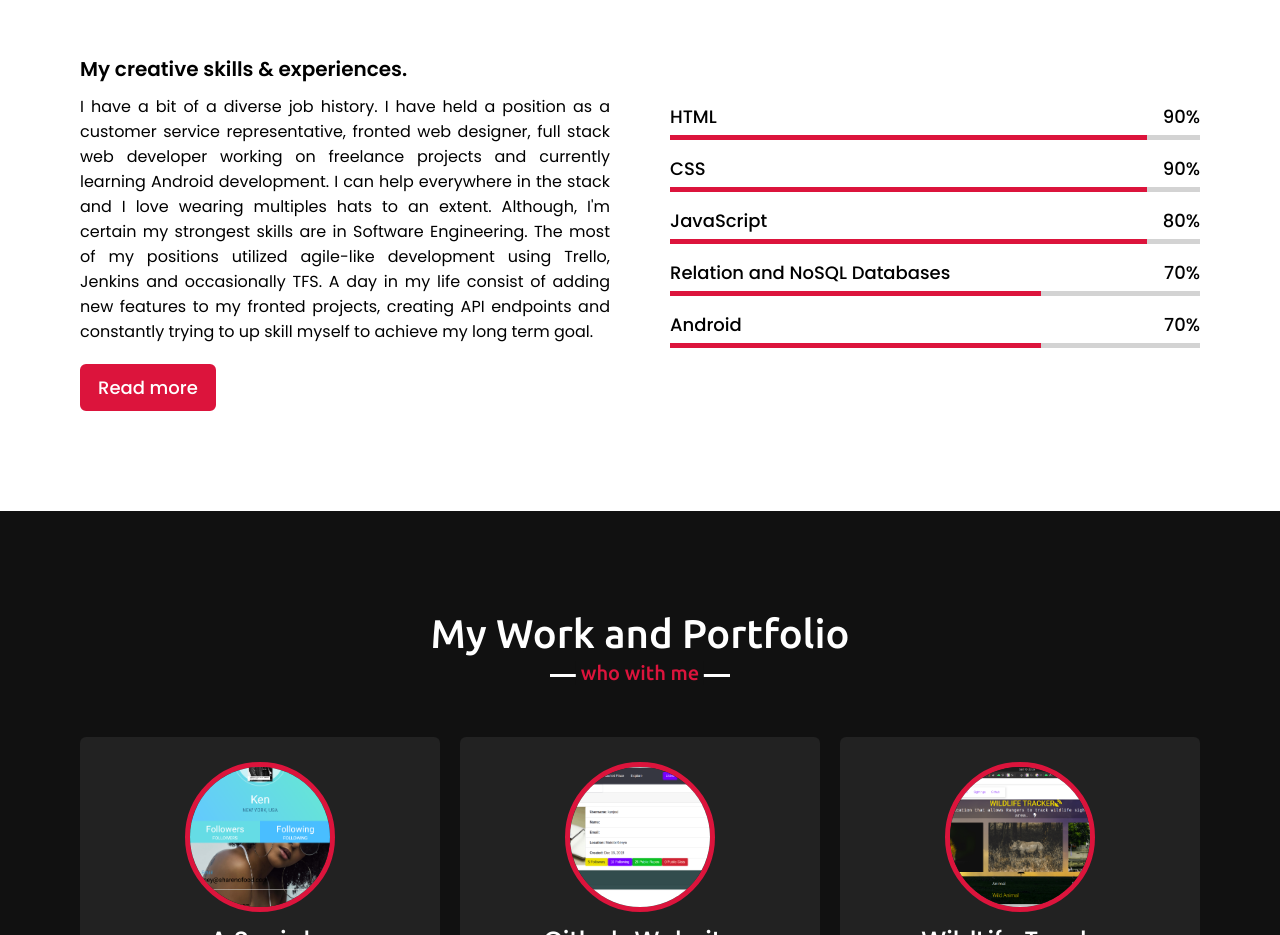
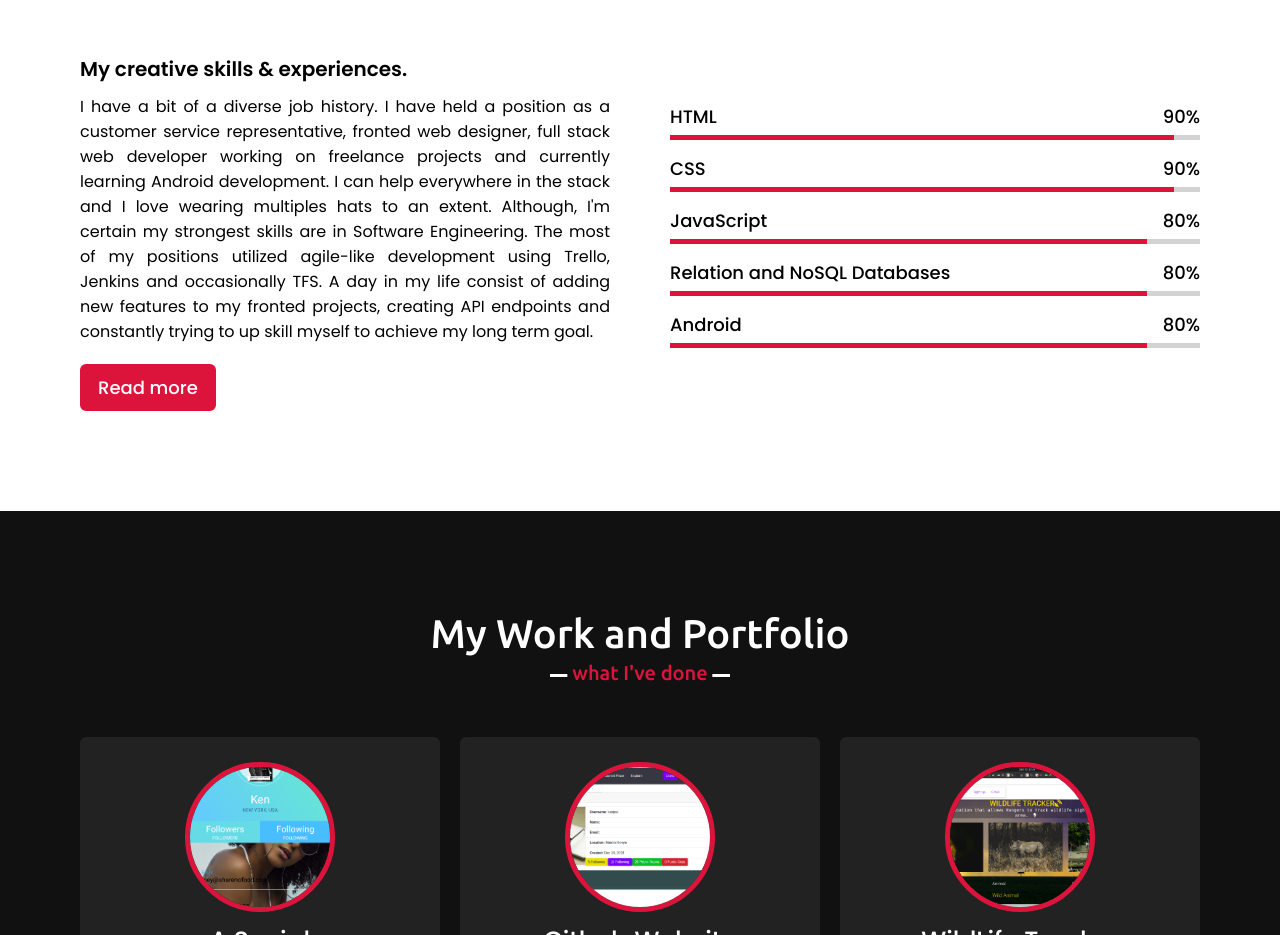
Before and after one commit to kenjoel/portfolio, a plain HTML site: page index.html in a window 1280 px wide. Shown: the part 2302-3237 px from the top of the page. Drawn offline with nearby package versions, Linux system fonts and the light colour scheme.

Commit message:
added portfolio

```diff
--- a/index.css
+++ b/index.css
@@ -360,24 +360,24 @@ section .title::after{
     background: crimson;
 }
 .skills-content .right .html::before{
-    width: 90%;
+    width: 95%;
 }
 .skills-content .right .css::before{
-    width: 90%;
+    width: 95%;
 }
 .skills-content .right .js::before{
     width: 90%;
 }
 .skills-content .right .php::before{
-    width: 70%;
+    width: 90%;
 }
 .skills-content .right .mysql::before{
-    width: 70%;
+    width: 90%;
 }
 
 /* teams section styling */
 .teams .title::after{
-    content: "who with me";
+    content: "what I've done";
 }
 .teams .carousel .card{
     background: #222;
--- a/index.html
+++ b/index.html
@@ -55,7 +55,7 @@
                 <div class="column right">
                     <div class="text">I'm Ken Joel Muigai a <span class="typing-2"></span></div>
                     <p>I am an Android and Web Developer, residing in Nairobi, Kenya. I enjoy learning new things and implementing them on the exciting projects I'm working on. When not immersed in code and some chillhop music, you'll find me reading books, watching a wild documentary or jogging. Want to work together? I'd love to hear from you.</p>
-                    <a href="./stock/Joel_Muigai_-_Software_Developer (1).pdf" download>Download CV</a>
+                    <a href="./stock/Joel_Muigai_-_Software_Developer (2).pdf" download>Download CV</a>
                 </div>
             </div>
         </div>
@@ -128,14 +128,14 @@
                     <div class="bars">
                         <div class="info">
                             <span>Relation and NoSQL Databases</span>
-                            <span>70%</span>
+                            <span>80%</span>
                         </div>
                         <div class="line php"></div>
                     </div>
                     <div class="bars">
                         <div class="info">
                             <span>Android</span>
-                            <span>70%</span>
+                            <span>80%</span>
                         </div>
                         <div class="line mysql"></div>
                     </div>
```
Also changed, not shown: 2 other files.
